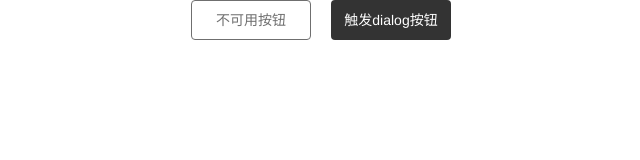
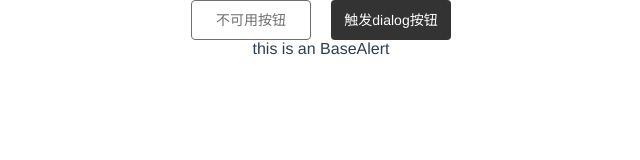
Before and after one commit to musi1024/vue-work-box, a Vue app: page / in a window 1280 px wide. Shown: the top 160 px of the page, without its empty margins (319-959 px from the left). Built offline with nearby package versions, Linux system fonts and the light colour scheme.

Commit message:
init base alert

```diff
--- a/src/App.vue
+++ b/src/App.vue
@@ -3,6 +3,7 @@
     <!-- <base-button :plain="false" class="demo-btn">按钮</base-button> -->
     <base-button :plain="true" @CLICK_BTN="clickBtn" disabled>不可用按钮</base-button>
     <base-button :plain="false" @CLICK_BTN="clickBtn">触发dialog按钮</base-button>
+    <base-alert>this is an BaseAlert</base-alert>
     <base-dialog v-if="showDialog" @CLOSE_DIALOG="closeDialog" width="80vw" title="1">
       <template v-slot:header>
         here is title
@@ -20,12 +21,14 @@
 <script>
 import BaseButton from './components/BaseButton';
 import BaseDialog from './components/BaseDialog';
+import BaseAlert from './components/BaseAlert';
 
 export default {
   name: 'App',
   components: {
     'base-button': BaseButton,
-    'base-dialog': BaseDialog
+    'base-dialog': BaseDialog,
+    'base-alert': BaseAlert
   },
   data() {
     return {
--- /dev/null
+++ b/src/components/BaseAlert.vue
@@ -0,0 +1,15 @@
+<template>
+  <section class="base-alert">
+    <slot></slot>
+  </section>
+</template>
+
+<script>
+export default {
+  name: 'BaseAlert'
+};
+</script>
+
+<style lang="scss" scoped>
+
+</style>
```
Also changed, not shown: src/components/BaseButton.vue (line endings or trailing spaces).
